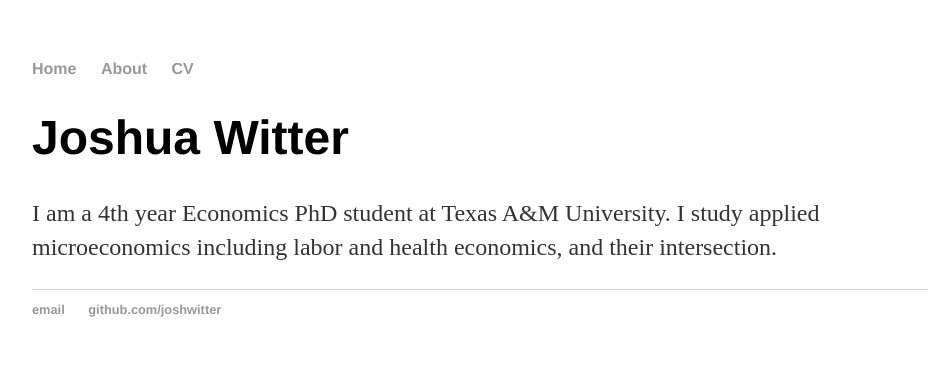
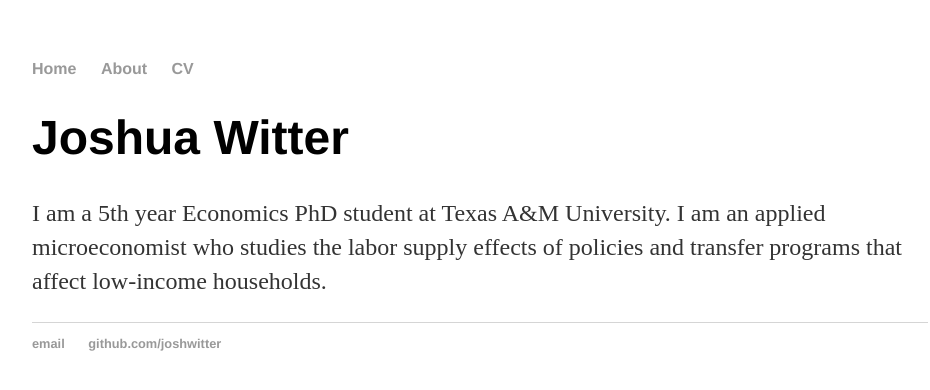
Before and after one commit to joshwitter/joshwitter.github.io, a Jekyll site: the page built from index.html, in a window 1280 px wide. Shown: the top 390 px of the page, without its empty margins (160-1090 px from the left). Built offline with Jekyll 4.4.1, drawn with Linux system fonts in a browser that asks for light colours.

Commit message:
Update index.html

```diff
--- a/index.html
+++ b/index.html
@@ -4,5 +4,5 @@ title: home
 ---
 <div class="blurb">
 	<h1>Joshua Witter</h1>
-	<p>I am a 4th year Economics PhD student at Texas A&M University. I study applied microeconomics including labor and health economics, and their intersection. </p>
+	<p>I am a 5th year Economics PhD student at Texas A&M University. I am an applied microeconomist who studies the labor supply effects of policies and transfer programs that affect low-income households. </p>
 </div><!-- /.blurb -->
```
